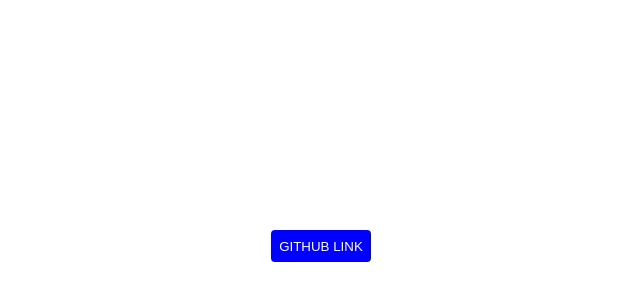
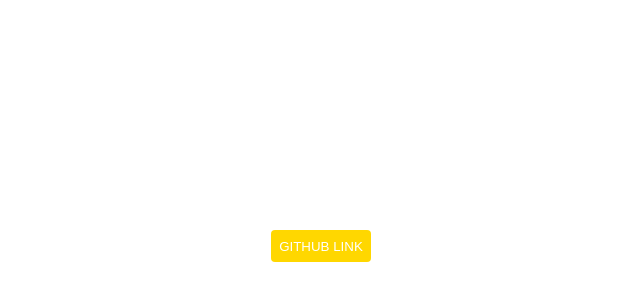
Before and after one commit to magsranier/testtest, a React (Vite) app: page / in a window 1280 px wide. Shown: the part 162-462 px from the top of the page, without its empty margins (87-727 px from the left). Built offline with nearby package versions, Linux system fonts and the light colour scheme.

Commit message:
feat: 17

```diff
--- a/package.json
+++ b/package.json
@@ -11,7 +11,8 @@
   },
   "dependencies": {
     "react": "^19.1.0",
-    "react-dom": "^19.1.0"
+    "react-dom": "^19.1.0",
+    "react-router-dom": "^7.6.1"
   },
   "devDependencies": {
     "@eslint/js": "^9.25.0",
--- a/src/App.tsx
+++ b/src/App.tsx
@@ -1,26 +1,15 @@
-import "./index.css";
+import { BrowserRouter, Route, Routes } from "react-router-dom";
+import Home from "./Home";
+import Test from "./Test";
 
 const App = () => {
-  const btnClicked = () => {
-    const tgApp = window?.Telegram?.WebApp;
-    // if (tgApp) {
-    // Add { tryBrowser: true } to the openLink options
-    tgApp.openLink("https://github.com/");
-    // } else {
-    // Fallback for when Telegram Web App SDK is not available
-    // window.open("https://github.com/", "_blank");
-
-    // setTimeout(() => {
-    //   window.location.href = `intent://github.com#Intent;scheme=https;end`;
-    // }, 500);
-    // }
-    alert("TEST");
-  };
-
   return (
-    <div>
-      <button onClick={btnClicked}>GITHUB LINK</button>
-    </div>
+    <BrowserRouter>
+      <Routes>
+        <Route path="/" element={<Home />} />
+        <Route path="/test" element={<Test />} />
+      </Routes>
+    </BrowserRouter>
   );
 };
 
--- /dev/null
+++ b/src/Home.tsx
@@ -0,0 +1,25 @@
+import "./index.css";
+
+const Home = () => {
+  const btnClicked = () => {
+    const tgApp = window?.Telegram?.WebApp;
+    const platform = tgApp.platform;
+
+    if (platform.toLowerCase() === "android") {
+      tgApp.openLink("https://github.com/");
+    } else {
+      tgApp.openLink(
+        `https://b2fd-96-0-144-237.ngrok-free.app/telegram/webhook/casino_plus/newTab?redirect_url=` +
+          encodeURIComponent("https://github.com/")
+      );
+    }
+  };
+
+  return (
+    <div>
+      <button onClick={btnClicked}>GITHUB LINK</button>
+    </div>
+  );
+};
+
+export default Home;
--- /dev/null
+++ b/src/Test.tsx
@@ -0,0 +1,11 @@
+import { useEffect } from "react";
+
+const Test = () => {
+  useEffect(() => {
+    window.location.href = `intent://github.com#Intent;scheme=https;end`;
+  }, []);
+
+  return <div>asd</div>;
+};
+
+export default Test;
--- a/src/index.css
+++ b/src/index.css
@@ -8,7 +8,7 @@
   button {
     padding: 4px 8px;
     color: white;
-    background-color: blue;
+    background-color: gold;
     border: none;
     border-radius: 4px;
     height: 32px;
```
Also changed, not shown: 1 other file (tests, documents, lock files or other folders).
